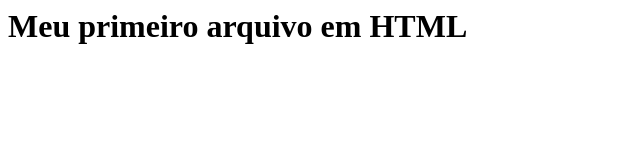
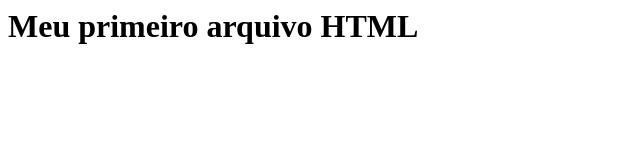
Before and after one commit to richardycarneiro/first-repository, a plain HTML site: page Index.html in a window 1280 px wide. Shown: the whole page, without its empty margins (0-640 px from the left). Drawn offline with Linux system fonts and the light colour scheme.

Commit message:
Update Index.html

```diff
--- a/Index.html
+++ b/Index.html
@@ -1,5 +1,3 @@
 <html>
-
-   <h1>Meu primeiro arquivo em HTML</h1>
-
+ <h1>Meu primeiro arquivo HTML</h1>
 </html>
```
